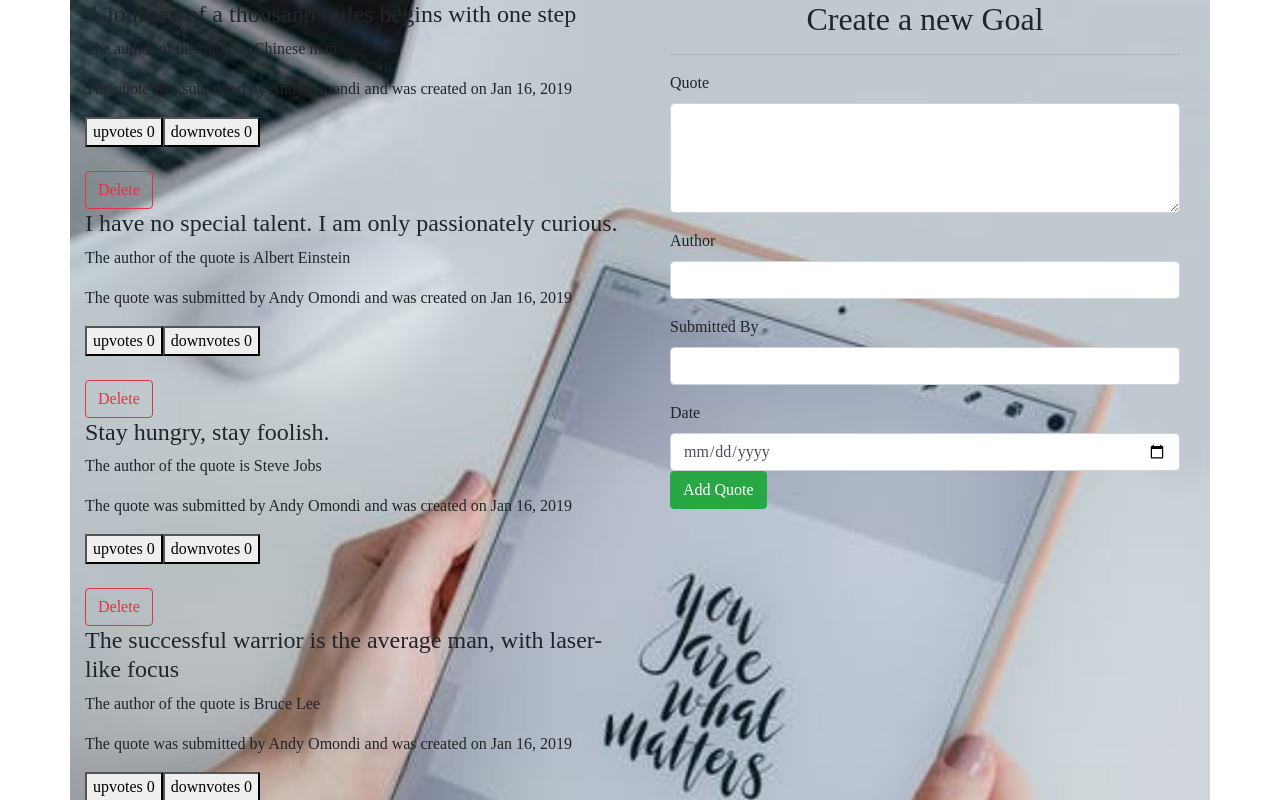
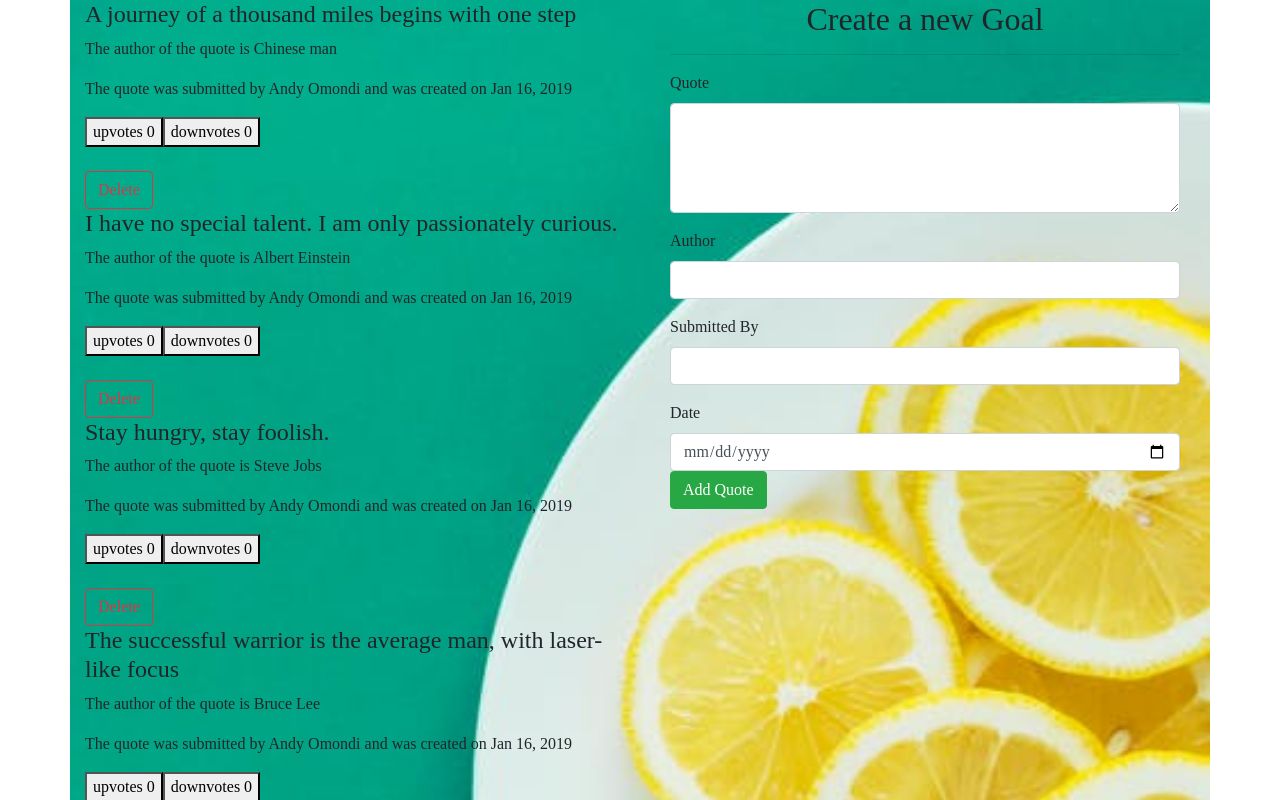
Before and after one commit to AndyOmondi17/quotes-application, an Angular app in the folder Quotes/: page / in a window 1280 px wide. Shown: the top 800 px of the page. Built offline with nearby package versions, Linux system fonts and the light colour scheme; a web font is replaced by a local one.

Commit message:
remove quote details nesting

```diff
--- a/Quotes/package.json
+++ b/Quotes/package.json
@@ -30,9 +30,10 @@
     "@angular/cli": "~8.3.4",
     "@angular/compiler-cli": "~8.2.5",
     "@angular/language-service": "~8.2.5",
-    "@types/node": "~8.9.4",
     "@types/jasmine": "~3.3.8",
     "@types/jasminewd2": "~2.0.3",
+    "@types/node": "~8.9.4",
+    "angular-cli-ghpages": "^0.6.0",
     "codelyzer": "^5.0.0",
     "jasmine-core": "~3.4.0",
     "jasmine-spec-reporter": "~4.2.1",
--- a/Quotes/src/app/quote/quote.component.css
+++ b/Quotes/src/app/quote/quote.component.css
@@ -1,6 +1,6 @@
 #bd{
     font-family: 'Turret Road', cursive;
-    background: url(2.jpeg);
+    background: url(3.jpeg);
     background-size: cover;
     font: black;
 }
--- a/Quotes/src/app/quote/quote.component.html
+++ b/Quotes/src/app/quote/quote.component.html
@@ -8,8 +8,8 @@
                 <h4>{{quote.Name}}</h4>
                 <app-quote-details [quote]='quote' (isDelete)="deleteQuote($event,i)"></app-quote-details>
 
+            </div>
 
-            </div>
 
         </div>
         <div class="col-md-6">
```
Also changed, not shown: Quotes/src/app/quote/3.jpeg (added), 1 other file (tests, documents, lock files or other folders).
